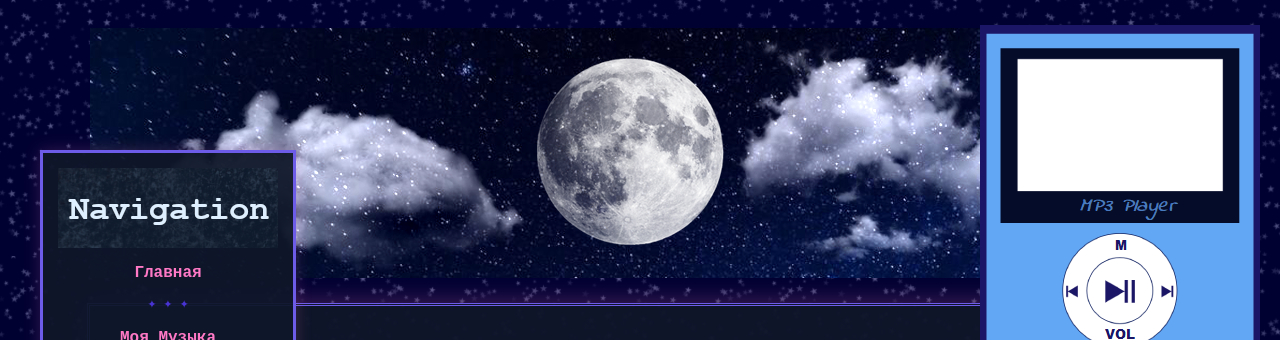
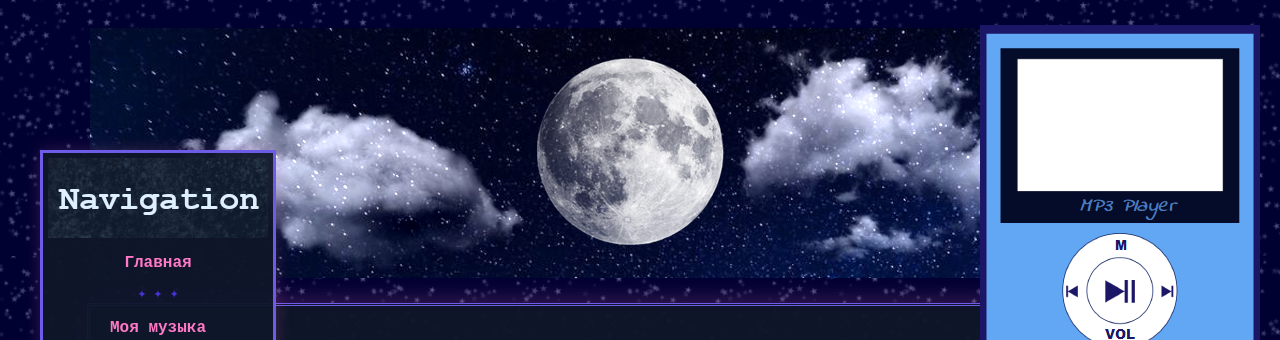
Before and after one commit to irisgrislove/irisgrislove.github.io, a plain HTML site: page index.html in a window 1280 px wide. Shown: the top 340 px of the page. Drawn offline with Linux system fonts and the light colour scheme; a web font is replaced by a local one.

Commit message:
Update index.html

```diff
--- a/index.html
+++ b/index.html
@@ -31,7 +31,7 @@
             width: 220px;
             border: 3px solid #6c5ce7;
             background: rgba(15, 23, 42, 0.95);
-            padding: 15px;
+            padding: 5px;
             text-align: center;
             box-shadow: 0 0 15px rgba(255, 121, 198, 0.2);
             z-index: 10000;
@@ -41,7 +41,7 @@
             font-size: 0.9rem;
             font-weight: bold;
             color: #74c0fc; /* Неоново-голубой */
-            margin-bottom: 12px;
+            margin-bottom: 6px;
             letter-spacing: 1px;
         }
 
@@ -181,7 +181,7 @@
             <img src="images/nav.png" width=220 height=80 border=0>
             <a href="index.html" class="nav-link">Главная</a>
             <div class="menu-divider">✦ ✦ ✦</div>
-            <a href="music.html" class="nav-link">Моя Музыка</a>
+            <a href="music.html" class="nav-link">Моя музыка</a>
         </div>
 
         <div class="container">
```
